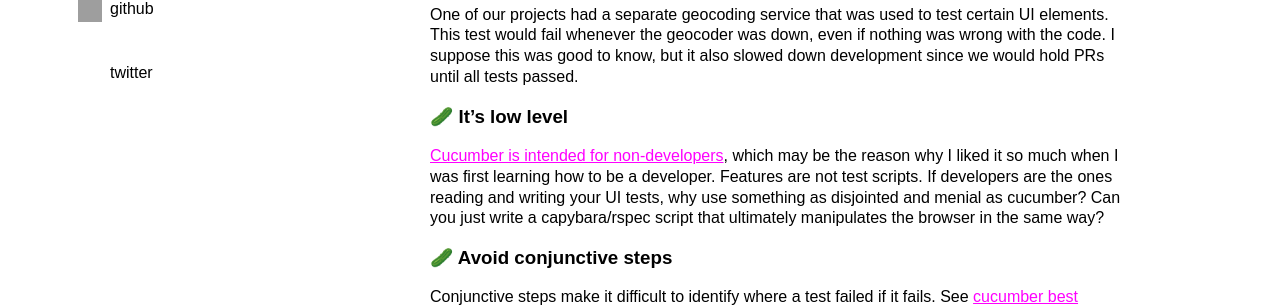
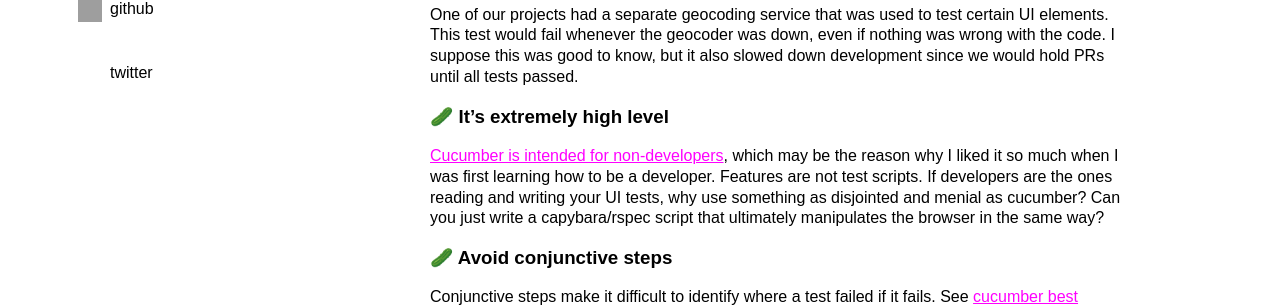
Before and after one commit to rmrice/rmrice.github.io, a Jekyll site: the page built from _posts/2018-01-21-the-problem-with-cukes.md, in a window 1280 px wide and 900 px high, scrolled down 1649 px. Shown: the part 254-561 px from the top of the window. Built offline with Jekyll 4.4.1, drawn with Linux system fonts in a browser that asks for light colours; emoji names are drawn with the system emoji font; grey boxes are pictures that could not be loaded.

Commit message:
Update 2018-01-21-the-problem-with-cukes.md

```diff
--- a/_posts/2018-01-21-the-problem-with-cukes.md
+++ b/_posts/2018-01-21-the-problem-with-cukes.md
@@ -66,7 +66,7 @@ Another solution to the above might be to organize your step definition differen
 
 One of our projects had a separate geocoding service that was used to test certain UI elements. This test would fail whenever the geocoder was down, even if nothing was wrong with the code. I suppose this was good to know, but it also slowed down development since we would hold PRs until all tests passed.
 
-### :cucumber: It's low level
+### :cucumber: It's extremely high level
 
 [Cucumber is intended for non-developers](https://8thlight.com/blog/kevin-liddle/2013/09/18/a-case-against-cucumber.html), which may be the reason why I liked it so much when I was first learning how to be a developer. Features are not test scripts. If developers are the ones reading and writing your UI tests, why use something as disjointed and menial as cucumber? Can you just write a capybara/rspec script that ultimately manipulates the browser in the same way?
 
```
